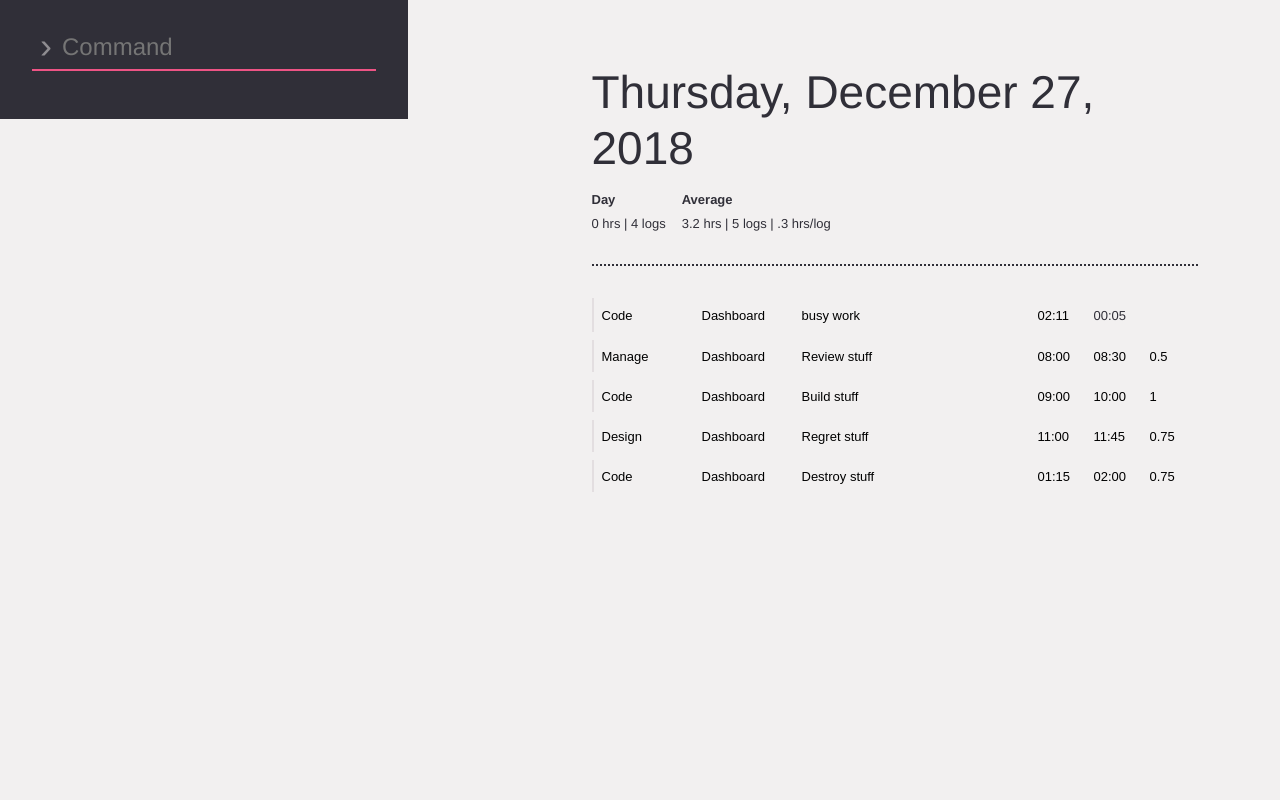
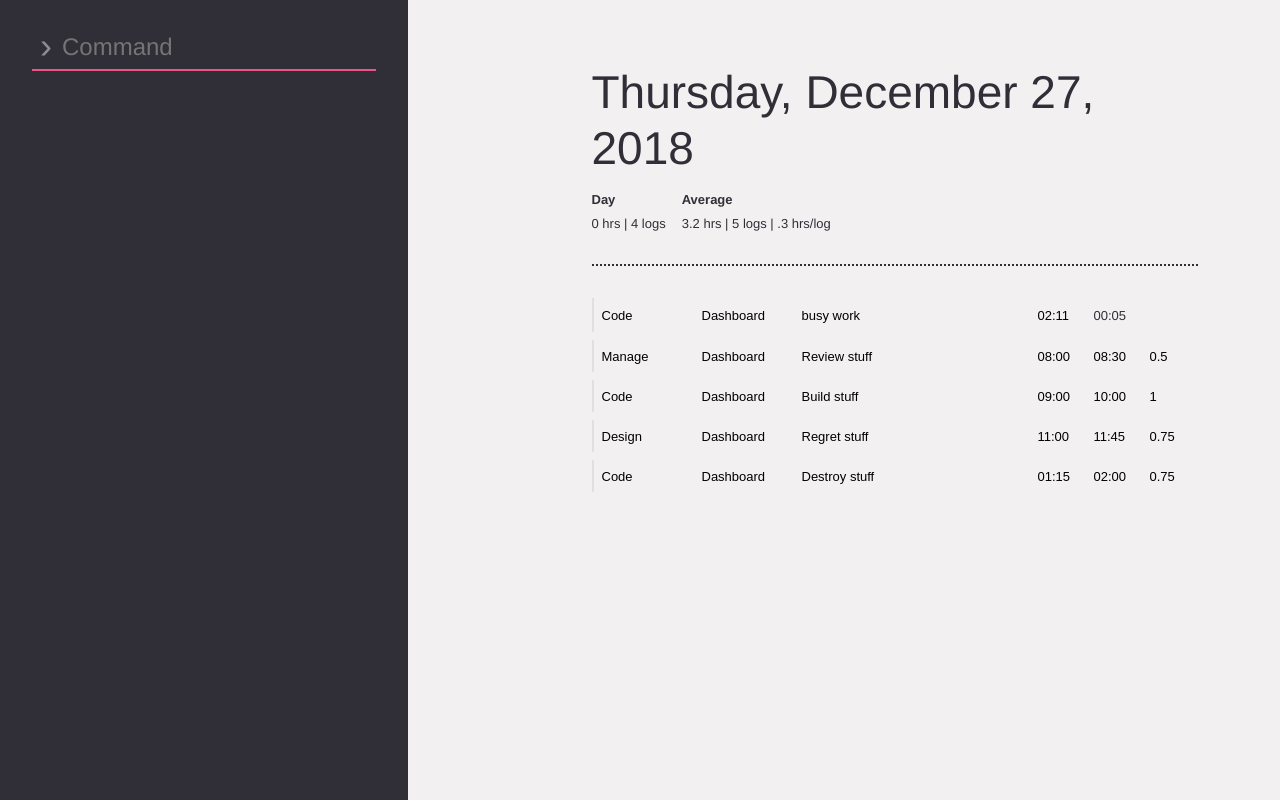
Before and after one commit to webdesserts/logger, a React (Create React App) app: page / in a window 1280 px wide. Built offline with nearby package versions, Linux system fonts and the light colour scheme.

Commit message:
patch up palette styles

```diff
--- a/src/commands/CommandPalette.module.scss
+++ b/src/commands/CommandPalette.module.scss
@@ -9,6 +9,8 @@
   color: $color-light;
   padding: 32px;
   width: 408px;
+  align-items: start;
+  align-content: start;
   ::selection {
     background-color: $color-light;
     color: $color-dark;
@@ -16,6 +18,7 @@
 }
 
 .Contexts {
+  @include txt-caption;
   display: flex;
   flex-flow: column-reverse nowrap;
   align-items: flex-end;
@@ -28,7 +31,6 @@
 }
 
 .Context {
-  @include txt-body;
   background-color: $color-dark-alt;
   padding: 2px 4px;
   &:not(:first-child) {
--- a/src/index.scss
+++ b/src/index.scss
@@ -7,6 +7,10 @@
 *::selection {
   background-color: $color-dark;
   color: $color-light;
+}
+
+html, body, #root {
+  height: 100%;
 }
 
 html {
@@ -31,5 +35,4 @@ h1, h2, h3, h4, h5, h6 { margin: 0; }
 #root {
   display: grid;
   grid-auto-flow: column;
-  align-items: start;
 }
```
